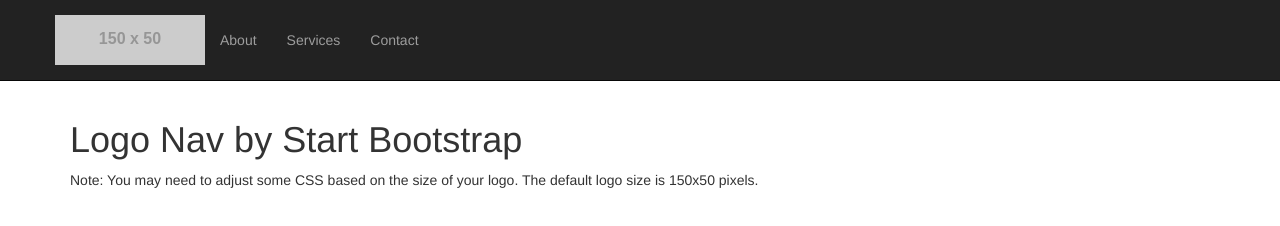
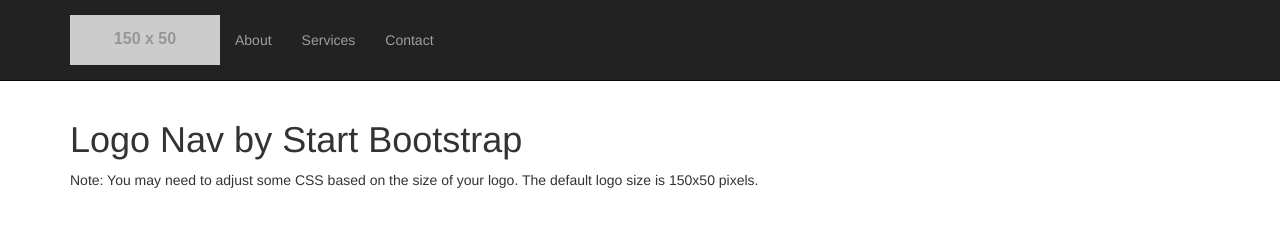
Before and after one commit to StartBootstrap/startbootstrap-logo-nav, a plain HTML site: page index.html in a window 1280 px wide. Drawn offline with Linux system fonts and the light colour scheme; placeholder pictures from the web are drawn by us.

Commit message:
Removed margin from navbar-brand
Removed margin from navbar-brand in order to left align it to layout

```diff
--- a/css/logo-nav.css
+++ b/css/logo-nav.css
@@ -24,4 +24,5 @@ body {
     .navbar-fixed-top .navbar-brand {
         padding: 15px 0;
     }
+    .navbar > .container .navbar-brand { margin-left:0;}
 }
```
